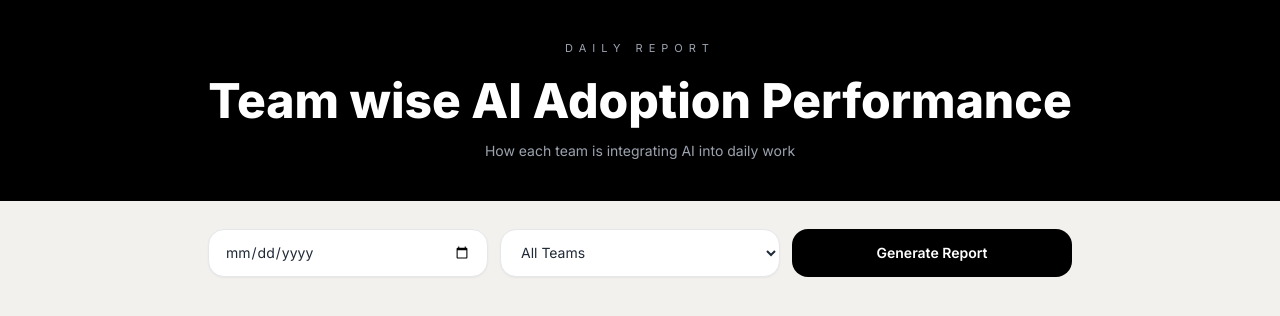
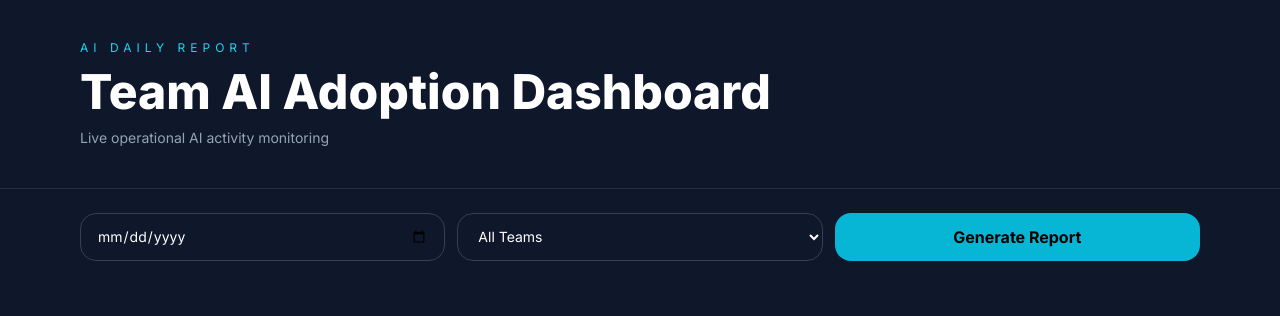
Before and after one commit to bakhtiar-afbl/bakhtiar-afbl.github.io, a plain HTML site: page index.html in a window 1280 px wide. Drawn offline with nearby package versions, Linux system fonts and the light colour scheme; no server answers.

Commit message:
Update index.html

```diff
--- a/index.html
+++ b/index.html
@@ -15,11 +15,6 @@
   <script src="https://cdn.jsdelivr.net/npm/papaparse@5.4.1/papaparse.min.js"></script>
 
   <link
-    rel="preconnect"
-    href="https://fonts.googleapis.com"
-  >
-
-  <link
     href="https://fonts.googleapis.com/css2?family=Inter:wght@400;500;600;700;800&display=swap"
     rel="stylesheet"
   >
@@ -30,39 +25,47 @@
       font-family: 'Inter', sans-serif;
     }
 
+    .glass {
+      backdrop-filter: blur(10px);
+    }
+
   </style>
 
 </head>
 
-<body class="bg-[#f3f1ed] text-gray-800">
+<body class="bg-[#0f172a] min-h-screen text-white">
 
   <!-- HERO -->
 
-  <section class="bg-black text-white py-10">
+  <section class="border-b border-white/10">
 
-    <div class="max-w-4xl mx-auto px-4 text-center">
+    <div class="max-w-6xl mx-auto px-4 py-10">
 
-      <p
-        class="uppercase tracking-[6px] text-gray-400 text-[11px]"
-      >
+      <div class="flex items-center justify-between flex-wrap gap-4">
 
-        Daily Report
+        <div>
 
-      </p>
+          <p class="uppercase tracking-[5px] text-xs text-cyan-400">
 
-      <h1
-        class="text-3xl md:text-5xl font-extrabold mt-5 leading-tight"
-      >
+            AI DAILY REPORT
 
-        Team wise AI Adoption Performance
+          </p>
 
-      </h1>
+          <h1 class="text-3xl md:text-5xl font-extrabold mt-3">
 
-      <p class="mt-4 text-gray-400 text-sm">
+            Team AI Adoption Dashboard
 
-        How each team is integrating AI into daily work
+          </h1>
 
-      </p>
+          <p class="text-slate-400 mt-3 text-sm">
+
+            Live operational AI activity monitoring
+
+          </p>
+
+        </div>
+
+      </div>
 
     </div>
 
@@ -70,19 +73,19 @@
 
   <!-- FILTER -->
 
-  <section class="max-w-4xl mx-auto px-4 mt-7">
+  <section class="max-w-6xl mx-auto px-4 mt-6">
 
     <div class="grid md:grid-cols-3 gap-3">
 
       <input
         type="date"
         id="dateFilter"
-        class="bg-white border border-gray-200 rounded-2xl px-4 py-3 text-sm outline-none shadow-sm"
+        class="bg-slate-900 border border-slate-700 rounded-2xl px-4 py-3 text-sm outline-none"
       >
 
       <select
         id="teamFilter"
-        class="bg-white border border-gray-200 rounded-2xl px-4 py-3 text-sm outline-none shadow-sm"
+        class="bg-slate-900 border border-slate-700 rounded-2xl px-4 py-3 text-sm outline-none"
       >
 
         <option value="">
@@ -93,7 +96,7 @@
 
       <button
         onclick="applyFilters()"
-        class="bg-black text-white rounded-2xl py-3 text-sm font-semibold hover:bg-gray-900 transition"
+        class="bg-cyan-500 hover:bg-cyan-400 text-black font-bold rounded-2xl py-3 transition"
       >
 
         Generate Report
@@ -108,14 +111,14 @@
 
   <section
     id="kpiContainer"
-    class="max-w-4xl mx-auto px-4 mt-5 grid md:grid-cols-3 gap-3"
+    class="max-w-6xl mx-auto px-4 mt-5 grid md:grid-cols-4 gap-4"
   ></section>
 
   <!-- REPORT -->
 
   <section
     id="reportContainer"
-    class="max-w-4xl mx-auto px-4 mt-7 pb-20"
+    class="max-w-6xl mx-auto px-4 mt-6 pb-20"
   ></section>
 
   <script src="app.js"></script>
```
